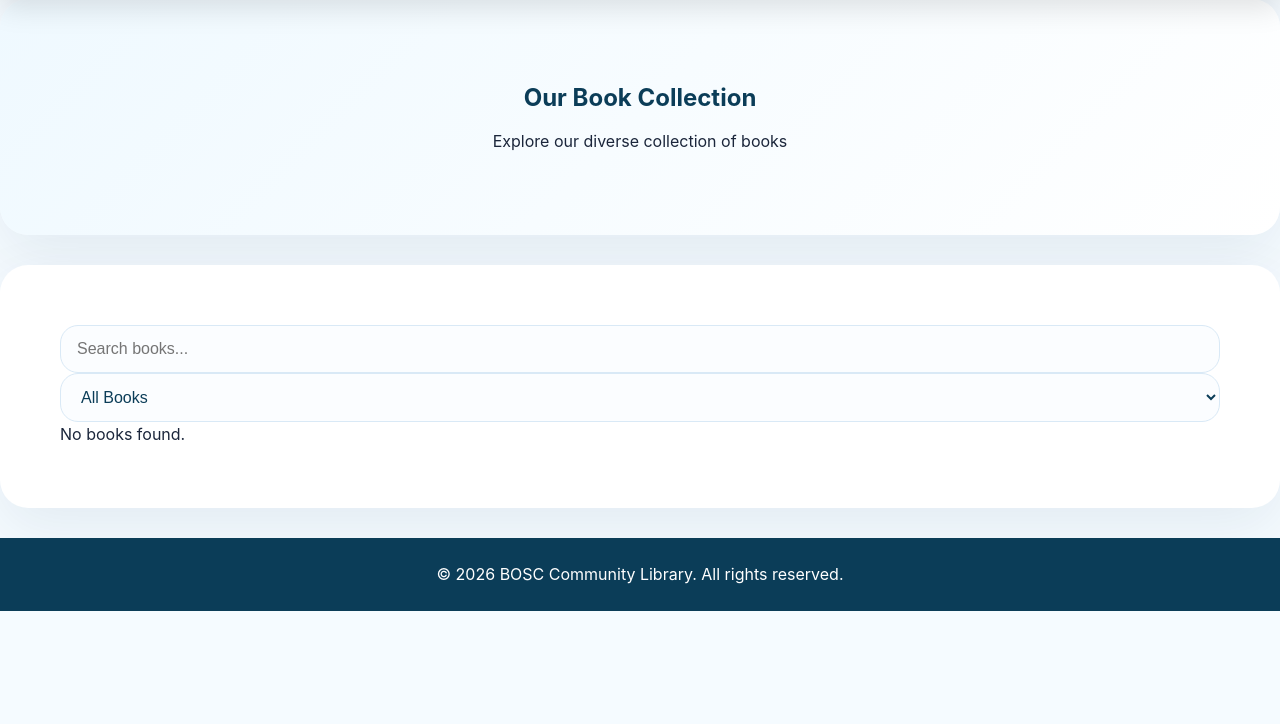
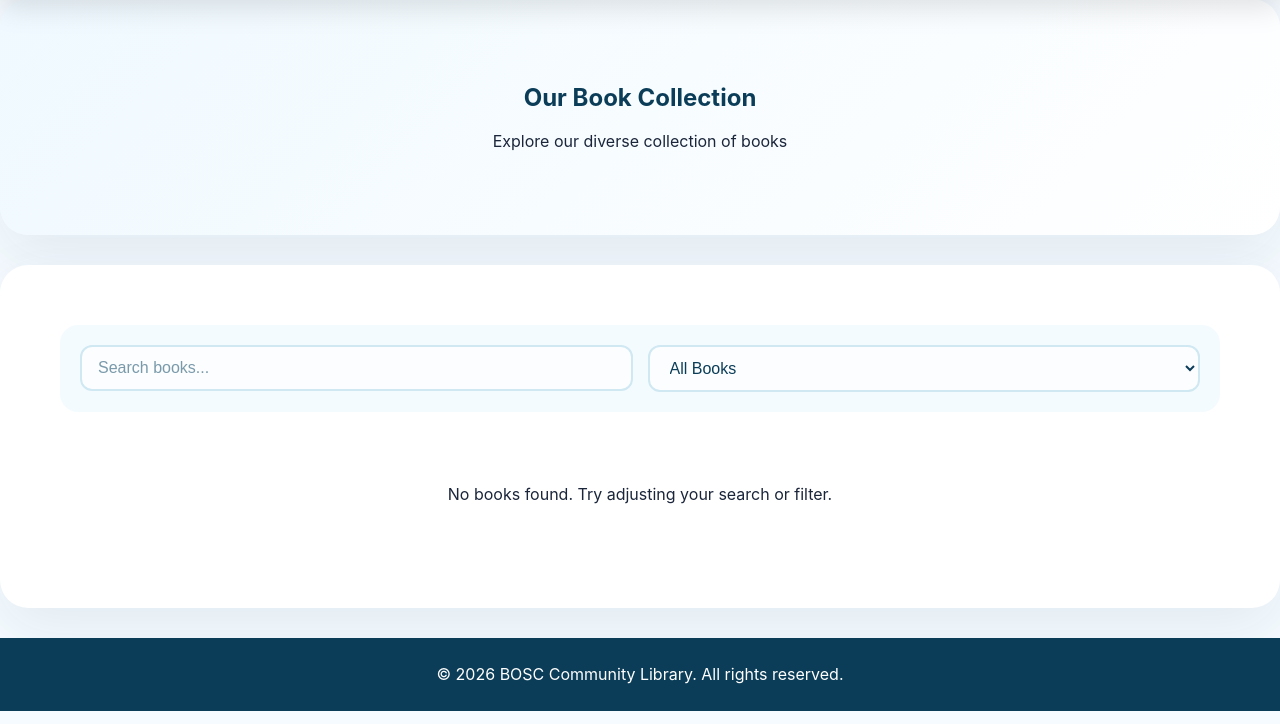
Before and after one commit to Damdji123/BOSC-Community-Library, a PHP site: page /view-books.html in a window 1280 px wide. Shown: the part 76-800 px from the top of the page. Run offline with PHP 8.4, Linux system fonts and the light colour scheme.

Commit message:
feat: Add enhanced book search and filter UI with result count feedback

```diff
--- a/public/css/styles.css
+++ b/public/css/styles.css
@@ -283,6 +283,39 @@ h2, h3, h4 {
     font-weight: 600;
 }
 
+.filter-section {
+    display: flex;
+    gap: 15px;
+    margin-bottom: 30px;
+    padding: 20px;
+    background: #f4fbff;
+    border-radius: 18px;
+    flex-wrap: wrap;
+    align-items: center;
+}
+
+.filter-section input,
+.filter-section select {
+    flex: 1;
+    min-width: 150px;
+    padding: 12px 16px;
+    border: 2px solid #d0e8f2;
+    border-radius: 12px;
+    font-size: 1rem;
+    transition: border-color 0.2s ease;
+}
+
+.filter-section input:focus,
+.filter-section select:focus {
+    outline: none;
+    border-color: #0b5d90;
+    box-shadow: 0 0 0 3px rgba(11, 93, 144, 0.1);
+}
+
+.filter-section input::placeholder {
+    color: #7a9aaa;
+}
+
 .management-section,
 .books-section,
 .members-section,
--- a/public/js/view-books.js
+++ b/public/js/view-books.js
@@ -18,9 +18,14 @@ async function displayBooks(booksToShow) {
     }
 
     if (booksToShow.length === 0) {
-        container.innerHTML = '<p>No books found.</p>';
+        container.innerHTML = '<div style="grid-column: 1 / -1; text-align: center; padding: 40px;"><p>No books found. Try adjusting your search or filter.</p></div>';
         return;
     }
+
+    const resultCountDiv = document.createElement('div');
+    resultCountDiv.style.cssText = 'grid-column: 1 / -1; color: #4a6f81; font-size: 0.95rem; margin-bottom: 10px;';
+    resultCountDiv.textContent = `Found ${booksToShow.length} book${booksToShow.length !== 1 ? 's' : ''}`;
+    container.appendChild(resultCountDiv);
 
     booksToShow.forEach(book => {
         const bookCard = document.createElement('div');
@@ -28,6 +33,7 @@ async function displayBooks(booksToShow) {
 
         const statusClass = book.available ? 'status-available' : 'status-borrowed';
         const statusText = book.available ? 'Available' : 'Borrowed';
+        const borrowedDate = book.borrowed_at ? new Date(book.borrowed_at).toLocaleDateString() : 'N/A';
 
         bookCard.innerHTML = `
             <div class="book-header">
@@ -38,6 +44,7 @@ async function displayBooks(booksToShow) {
                 <p><strong>Author:</strong> ${book.author}</p>
                 <p><strong>ID:</strong> ${book.id}</p>
                 <p><strong>Borrower:</strong> ${book.borrower_name || 'None'}</p>
+                ${!book.available ? `<p><strong>Borrowed Date:</strong> ${borrowedDate}</p>` : ''}
             </div>
         `;
 
@@ -50,8 +57,8 @@ function filterBooks() {
     const filterValue = document.getElementById('filter-select').value;
 
     let filteredBooks = allBooks.filter(book =>
-        book.title.toLowerCase().includes(searchTerm) ||
-        book.author.toLowerCase().includes(searchTerm)
+        (book.title.toLowerCase().includes(searchTerm) ||
+         book.author.toLowerCase().includes(searchTerm))
     );
 
     if (filterValue === 'available') {
```
